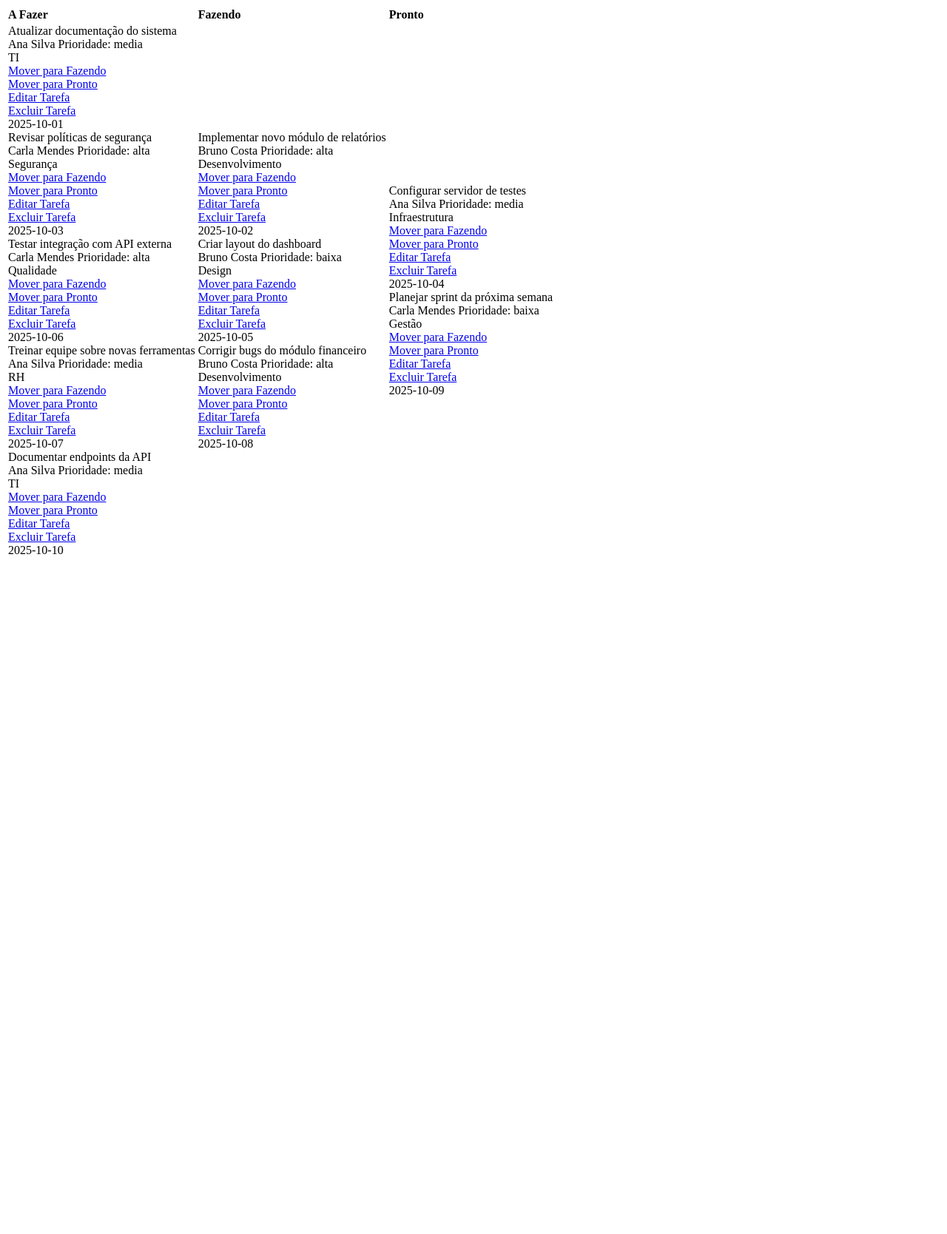
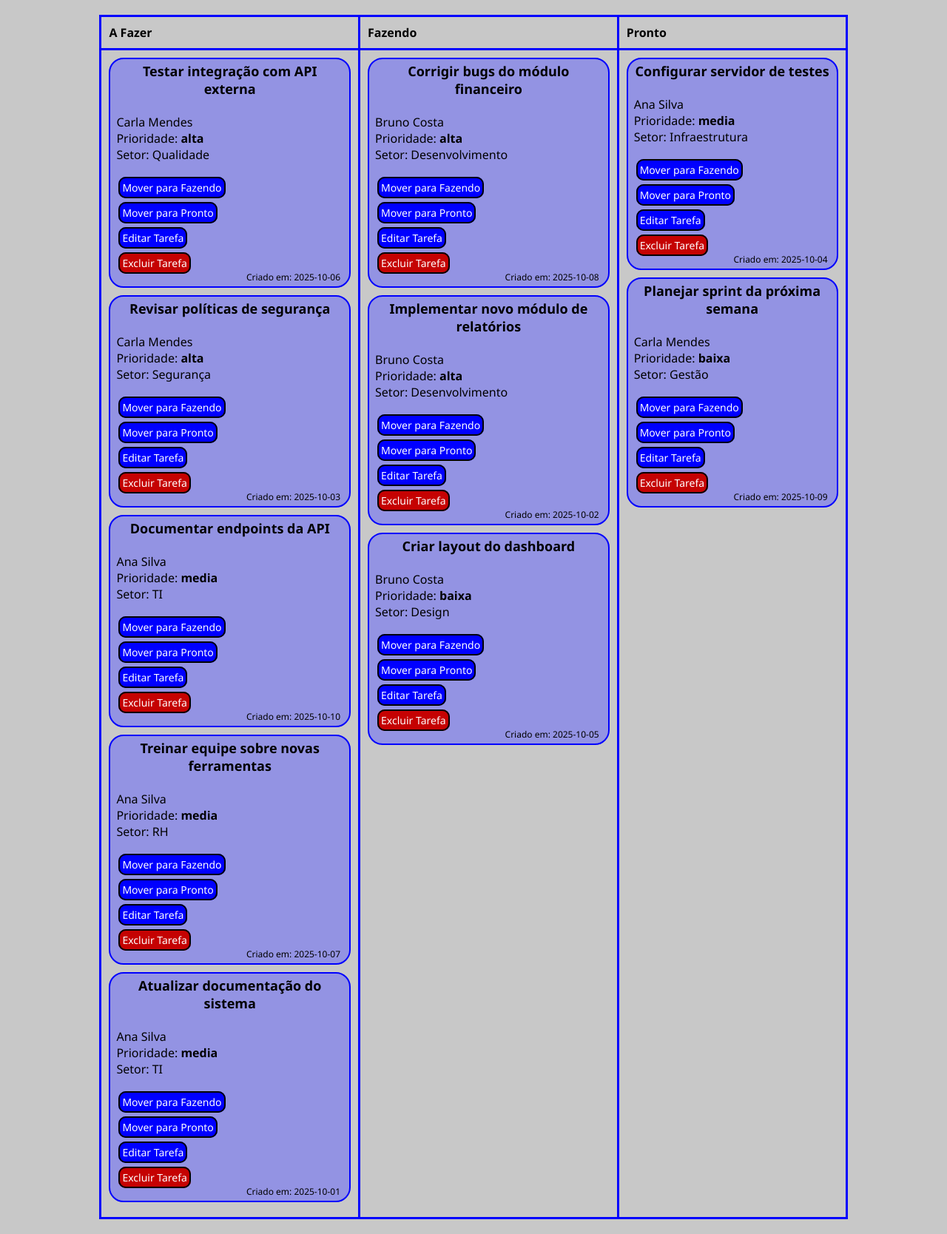
Before and after one commit to Guilherme731/kanban, a PHP site: page /public/kanban.php in a window 1280 px wide. Shown: the whole page at 74% size. Before the commit the page ends 800 px from the top, so only its background shows below. Run offline with PHP 8.4, Linux system fonts and the light colour scheme; data comes from the database, SQL or seed files in the repository.

Commit message:
add: estilo para a pagina de kanban

```diff
--- a/public/kanban.php
+++ b/public/kanban.php
@@ -1,12 +1,12 @@
 <?php
 include 'db.php';
-$sqlTarefasAFazer = "SELECT * FROM tarefas WHERE status = 'a fazer'";
+$sqlTarefasAFazer = "SELECT * FROM tarefas WHERE status = 'a fazer' ORDER BY prioridade DESC, dataCadastro DESC;";
 $resultAFazer = $conn->query($sqlTarefasAFazer);
 
-$sqlTarefasFazendo = "SELECT * FROM tarefas WHERE status = 'fazendo'";
+$sqlTarefasFazendo = "SELECT * FROM tarefas WHERE status = 'fazendo' ORDER BY prioridade DESC, dataCadastro DESC;";
 $resultFazendo = $conn->query($sqlTarefasFazendo);
 
-$sqlTarefasPronto = "SELECT * FROM tarefas WHERE status = 'pronto'";
+$sqlTarefasPronto = "SELECT * FROM tarefas WHERE status = 'pronto' ORDER BY prioridade DESC, dataCadastro DESC;";
 $resultPronto = $conn->query($sqlTarefasPronto);
 ?>
 
@@ -15,10 +15,11 @@ $resultPronto = $conn->query($sqlTarefasPronto);
 <head>
     <meta charset="UTF-8">
     <meta name="viewport" content="width=device-width, initial-scale=1.0">
+    <link rel="stylesheet" href="../style/style.css">
     <title>Lista de Tarefas</title>
 </head>
 <body>
-    <table>
+    <table border="1">
         <tr>
             <td><strong>A Fazer</strong></td>
             <td><strong>Fazendo</strong></td>
@@ -34,15 +35,15 @@ $resultPronto = $conn->query($sqlTarefasPronto);
                     $nomeUsuario = $resultUsuario->fetch_assoc();
                     echo "
                     <div class='card'>
-                        <span class='descricao'>" . $row['descricao'] . "</span> <br>
-                        <span class='usuario'>" . $nomeUsuario['nome'] . "</span>
-                        <span class='prioridade'> Prioridade: " . $row['prioridade'] . "</span> <br>
-                        <span class='setor'>" . $row['nomeSetor'] . "</span> <br>
-                        <a href='moverTarefa.php?id=" . $row['id'] . "&status=fazendo'>Mover para Fazendo</a> <br>
-                        <a href='moverTarefa.php?id=" . $row['id'] . "&status=pronto'>Mover para Pronto</a> <br>
-                        <a href='editarTarefa.php?id=" . $row['id'] . "'>Editar Tarefa</a> <br>
-                        <a href='excluirTarefa.php?id=" . $row['id'] . "'>Excluir Tarefa</a> <br>
-                        <span class='data'>" . $row['dataCadastro'] . "</span>
+                        <div class='descricao'><span>" . $row['descricao'] . "</span></div> <br>
+                        <span class='usuario'>" . $nomeUsuario['nome'] . "</span> <br>
+                        <span class='prioridade'> Prioridade: <strong>" . $row['prioridade'] . "</strong></span> <br>
+                        <span class='setor'>Setor: " . $row['nomeSetor'] . "</span> <br><br>
+                        <a href='moverTarefa.php?id=" . $row['id'] . "&status=fazendo'>Mover para Fazendo</a> <div style='padding: 6px;'></div>
+                        <a href='moverTarefa.php?id=" . $row['id'] . "&status=pronto'>Mover para Pronto</a> <div style='padding: 6px;'></div>
+                        <a href='editarTarefa.php?id=" . $row['id'] . "'>Editar Tarefa</a> <div style='padding: 6px;'></div>
+                        <a class='bg-vermelho' href='excluirTarefa.php?id=" . $row['id'] . "'>Excluir Tarefa</a> <br>
+                        <div class='data'><span>Criado em: " . $row['dataCadastro'] . "</span></div>
                     </div>
                     ";
                 }
@@ -57,15 +58,15 @@ $resultPronto = $conn->query($sqlTarefasPronto);
                     $nomeUsuario = $resultUsuario->fetch_assoc();
                     echo "
                     <div class='card'>
-                        <span class='descricao'>" . $row['descricao'] . "</span> <br>
-                        <span class='usuario'>" . $nomeUsuario['nome'] . "</span>
-                        <span class='prioridade'> Prioridade: " . $row['prioridade'] . "</span> <br>
-                        <span class='setor'>" . $row['nomeSetor'] . "</span> <br>
-                        <a href='moverTarefa.php?id=" . $row['id'] . "&status=fazendo'>Mover para Fazendo</a> <br>
-                        <a href='moverTarefa.php?id=" . $row['id'] . "&status=pronto'>Mover para Pronto</a> <br>
-                        <a href='editarTarefa.php?id=" . $row['id'] . "'>Editar Tarefa</a> <br>
-                        <a href='excluirTarefa.php?id=" . $row['id'] . "'>Excluir Tarefa</a> <br>
-                        <span class='data'>" . $row['dataCadastro'] . "</span>
+                        <div class='descricao'><span>" . $row['descricao'] . "</span></div> <br>
+                        <span class='usuario'>" . $nomeUsuario['nome'] . "</span> <br>
+                        <span class='prioridade'> Prioridade: <strong>" . $row['prioridade'] . "</strong></span> <br>
+                        <span class='setor'>Setor: " . $row['nomeSetor'] . "</span> <br><br>
+                        <a href='moverTarefa.php?id=" . $row['id'] . "&status=fazendo'>Mover para Fazendo</a> <div style='padding: 6px;'></div>
+                        <a href='moverTarefa.php?id=" . $row['id'] . "&status=pronto'>Mover para Pronto</a> <div style='padding: 6px;'></div>
+                        <a href='editarTarefa.php?id=" . $row['id'] . "'>Editar Tarefa</a> <div style='padding: 6px;'></div>
+                        <a class='bg-vermelho' href='excluirTarefa.php?id=" . $row['id'] . "'>Excluir Tarefa</a> <br>
+                        <div class='data'><span>Criado em: " . $row['dataCadastro'] . "</span></div>
                     </div>
                     ";
                 }
@@ -80,15 +81,15 @@ $resultPronto = $conn->query($sqlTarefasPronto);
                     $nomeUsuario = $resultUsuario->fetch_assoc();
                     echo "
                     <div class='card'>
-                        <span class='descricao'>" . $row['descricao'] . "</span> <br>
-                        <span class='usuario'>" . $nomeUsuario['nome'] . "</span>
-                        <span class='prioridade'> Prioridade: " . $row['prioridade'] . "</span> <br>
-                        <span class='setor'>" . $row['nomeSetor'] . "</span> <br>
-                        <a href='moverTarefa.php?id=" . $row['id'] . "&status=fazendo'>Mover para Fazendo</a> <br>
-                        <a href='moverTarefa.php?id=" . $row['id'] . "&status=pronto'>Mover para Pronto</a> <br>
-                        <a href='editarTarefa.php?id=" . $row['id'] . "'>Editar Tarefa</a> <br>
-                        <a href='excluirTarefa.php?id=" . $row['id'] . "'>Excluir Tarefa</a> <br>
-                        <span class='data'>" . $row['dataCadastro'] . "</span>
+                        <div class='descricao'><span>" . $row['descricao'] . "</span></div> <br>
+                        <span class='usuario'>" . $nomeUsuario['nome'] . "</span> <br>
+                        <span class='prioridade'> Prioridade: <strong>" . $row['prioridade'] . "</strong></span> <br>
+                        <span class='setor'>Setor: " . $row['nomeSetor'] . "</span> <br><br>
+                        <a href='moverTarefa.php?id=" . $row['id'] . "&status=fazendo'>Mover para Fazendo</a> <div style='padding: 6px;'></div>
+                        <a href='moverTarefa.php?id=" . $row['id'] . "&status=pronto'>Mover para Pronto</a> <div style='padding: 6px;'></div>
+                        <a href='editarTarefa.php?id=" . $row['id'] . "'>Editar Tarefa</a> <div style='padding: 6px;'></div>
+                        <a class='bg-vermelho' href='excluirTarefa.php?id=" . $row['id'] . "'>Excluir Tarefa</a> <br>
+                        <div class='data'><span>Criado em: " . $row['dataCadastro'] . "</span></div>
                     </div>
                     ";
                 }
--- /dev/null
+++ b/style/style.css
@@ -0,0 +1,47 @@
+body{
+    background-color: rgb(200, 200, 200);
+    font-family: 'Segoe UI', Tahoma, Geneva, Verdana, sans-serif;
+}
+table {
+    border-collapse: collapse;
+    margin: 20px auto;
+    width: 80%;
+}
+th, td {
+    padding: 10px;
+    text-align: left;
+    border: 3px solid #0000ff;
+    vertical-align: top;
+
+}
+.card{
+    background-color: rgb(147, 147, 227);
+    border: solid 2px #0000ff;
+    margin-bottom: 10px;
+    border-radius: 20px;
+    padding: 4px 8px;
+}
+.descricao{
+    text-align: center;
+    font-size: 18px;
+    font-weight: 600;
+}
+.data{
+    text-align: right;
+    font-size: 12px;
+    margin-right: 4px;
+}
+a{
+    text-decoration: none;
+    color: white;
+    background-color: #0000ff;
+    margin: 3px;
+    padding: 3px;
+    margin-bottom: 20px;
+    border: solid 2px black;
+    border-radius: 10px;
+    font-size: 14px;
+}
+.bg-vermelho{
+    background-color: rgb(197, 2, 2);
+}
```
